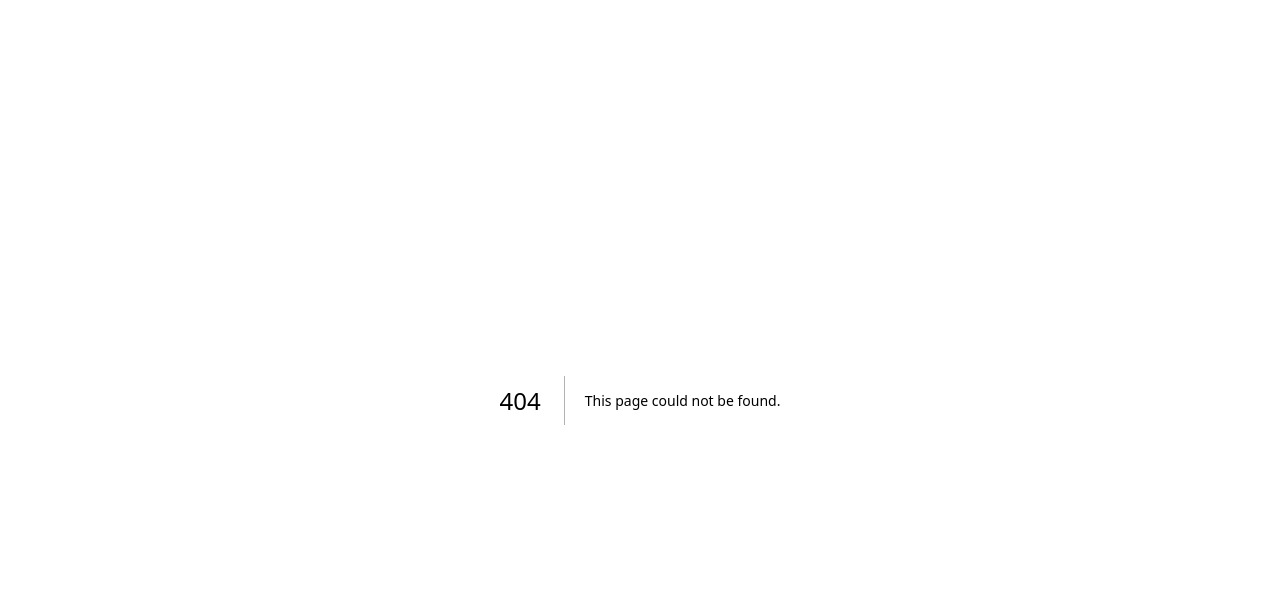
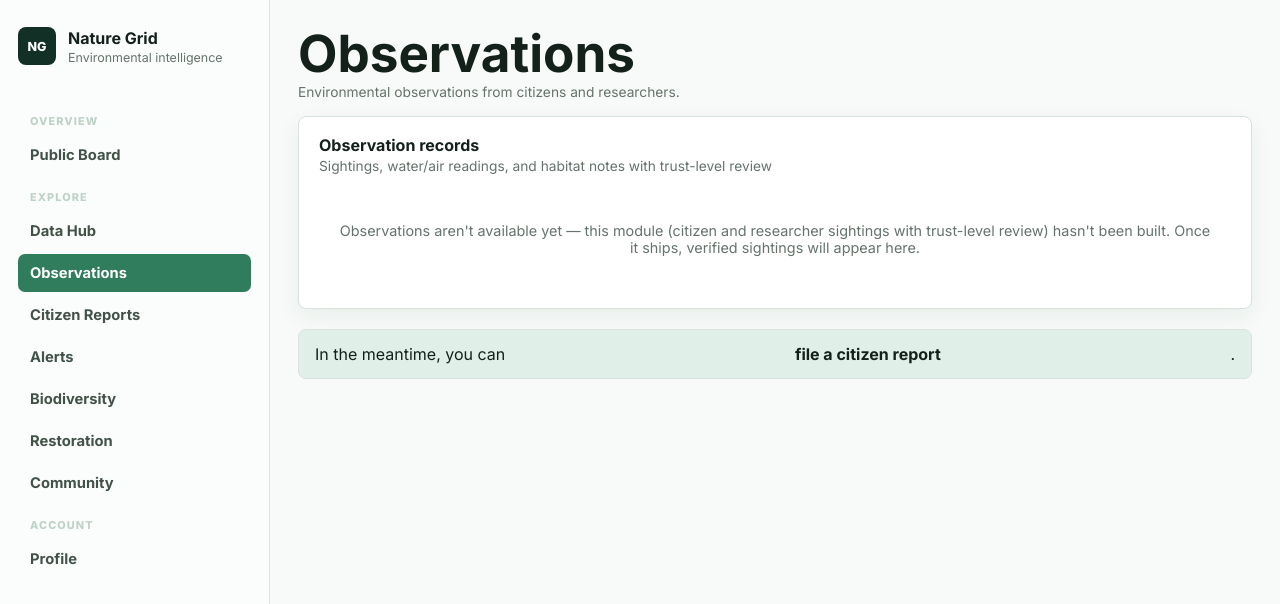
Before and after one commit to Cipher-Text/nature-grid, a Next.js app in the folder apps/web/: page /observations in a window 1280 px wide. Before the commit this address had no page. Shown: the top 604 px of the page. Built offline with nearby package versions, Linux system fonts and the light colour scheme.

Commit message:
feat: complete Milestone 15 by building all 7 app-shell pages with honest empty states

```diff
--- /dev/null
+++ b/apps/web/app/observations/page.tsx
@@ -0,0 +1,40 @@
+import Link from 'next/link';
+import AppSidebar from '../../components/app-sidebar';
+
+export default function ObservationsPage() {
+  return (
+    <div className="app-shell">
+      <AppSidebar active="observations" />
+      <main className="main">
+        <div className="panel-header">
+          <div>
+            <h1>Observations</h1>
+            <p>Environmental observations from citizens and researchers.</p>
+          </div>
+        </div>
+
+        <article className="panel">
+          <div className="panel-header">
+            <div>
+              <h2>Observation records</h2>
+              <p>Sightings, water/air readings, and habitat notes with trust-level review</p>
+            </div>
+          </div>
+          <div className="empty-state">
+            Observations aren&apos;t available yet — this module (citizen and
+            researcher sightings with trust-level review) hasn&apos;t been built.
+            Once it ships, verified sightings will appear here.
+          </div>
+        </article>
+
+        <div className="info-banner" style={{ marginTop: '20px' }}>
+          In the meantime, you can{' '}
+          <Link className="text-link" href="/reports">
+            file a citizen report
+          </Link>
+          .
+        </div>
+      </main>
+    </div>
+  );
+}
```
Also changed, not shown: apps/web/app/biodiversity/page.tsx (added, +31 -0 lines), apps/web/app/community/page.tsx (added, +31 -0 lines), apps/web/app/restoration/page.tsx (added, +31 -0 lines), 3 other files (tests, documents, lock files or other folders).
